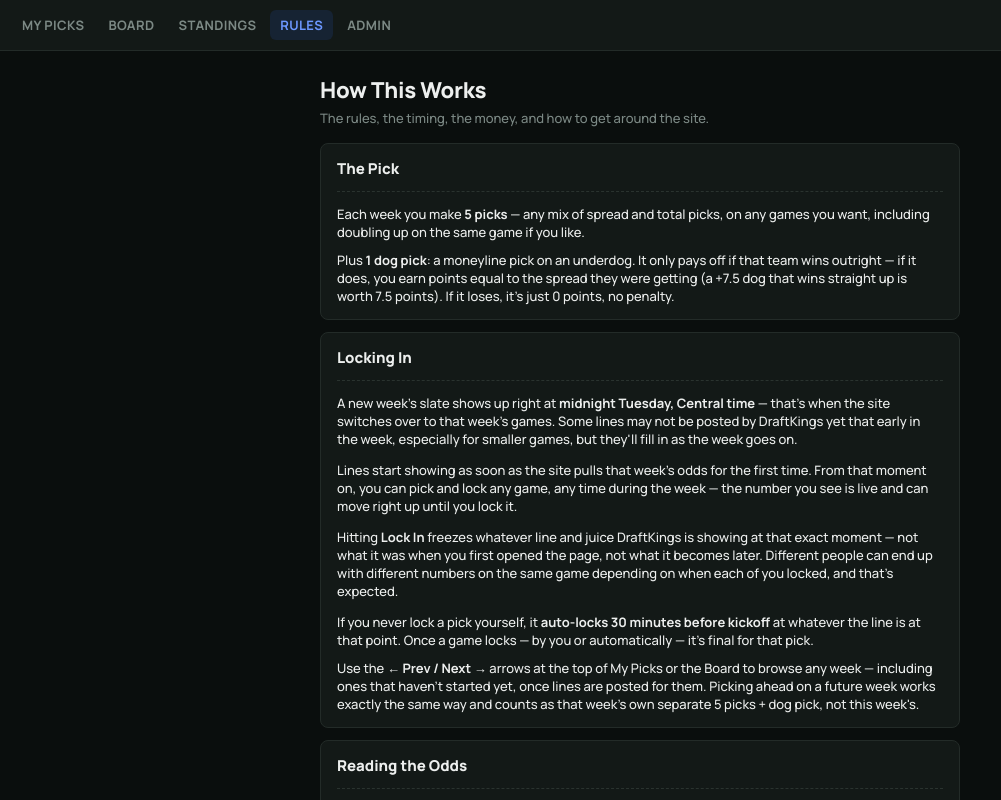
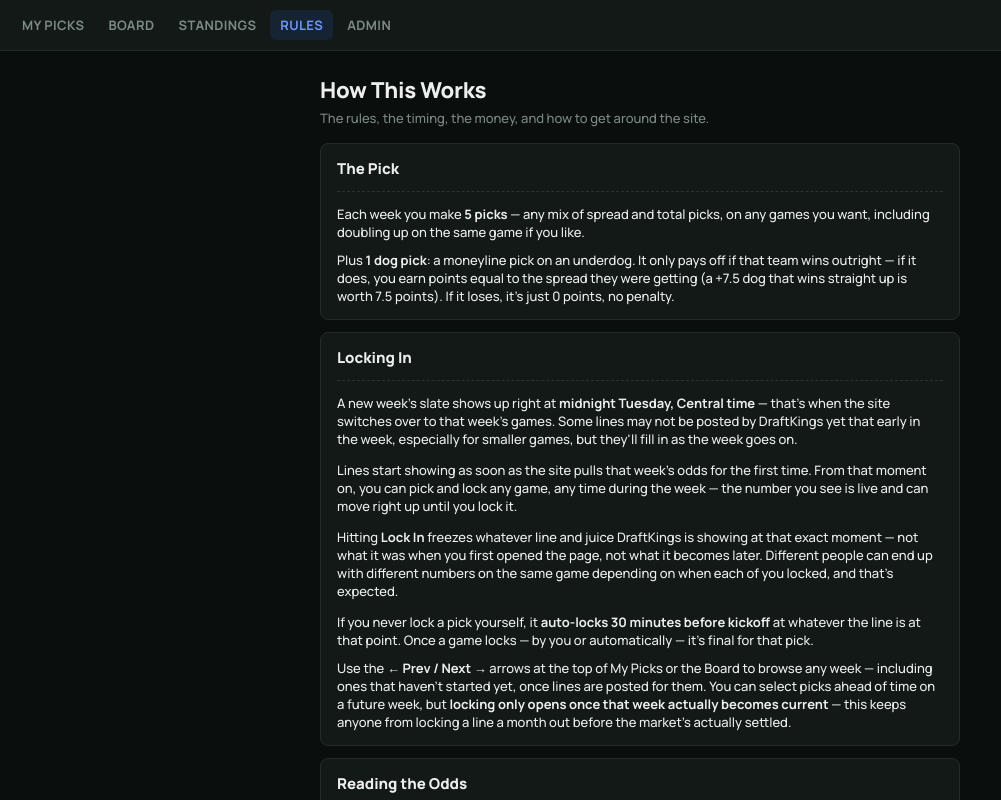
Before and after one commit to ajohnson1952/cavepicks, a Next.js app: page /rules in a window 1280 px wide. Shown: the top 800 px of the page, without its empty margins (0-1001 px from the left). Built offline with nearby package versions, Linux system fonts and the light colour scheme.

Commit message:
Restrict future locking
Restrict locking to the current week only, keep browsing/selecting open for future weeks

```diff
--- a/app/pick/[slug]/page.tsx
+++ b/app/pick/[slug]/page.tsx
@@ -197,7 +197,7 @@ export default async function PickPage({
           {voidedGames.length > 1 ? "were" : "was"} postponed/cancelled and won&apos;t count.
         </p>
       )}
-      <PickForm slug={params.slug} games={gameViews} hasLockedDog={!!lockedDogPick} />
+      <PickForm slug={params.slug} games={gameViews} hasLockedDog={!!lockedDogPick} isCurrentWeek={isCurrentWeek} />
     </main>
   );
 }
--- a/app/rules/page.tsx
+++ b/app/rules/page.tsx
@@ -47,8 +47,9 @@ export default function RulesPage() {
         <p style={{ fontSize: "13px", margin: 0 }}>
           Use the <strong>&larr; Prev / Next &rarr;</strong> arrows at the top of My Picks or the Board
           to browse any week &mdash; including ones that haven&apos;t started yet, once lines are posted
-          for them. Picking ahead on a future week works exactly the same way and counts as that
-          week&apos;s own separate 5 picks + dog pick, not this week&apos;s.
+          for them. You can select picks ahead of time on a future week, but{" "}
+          <strong>locking only opens once that week actually becomes current</strong> &mdash; this
+          keeps anyone from locking a line a month out before the market&apos;s actually settled.
         </p>
       </div>
 
```
Also changed, not shown: app/pick/[slug]/PickForm.tsx (+14 -0 lines), app/pick/[slug]/actions.ts (+5 -2 lines), 1 other file (tests, documents, lock files or other folders).
